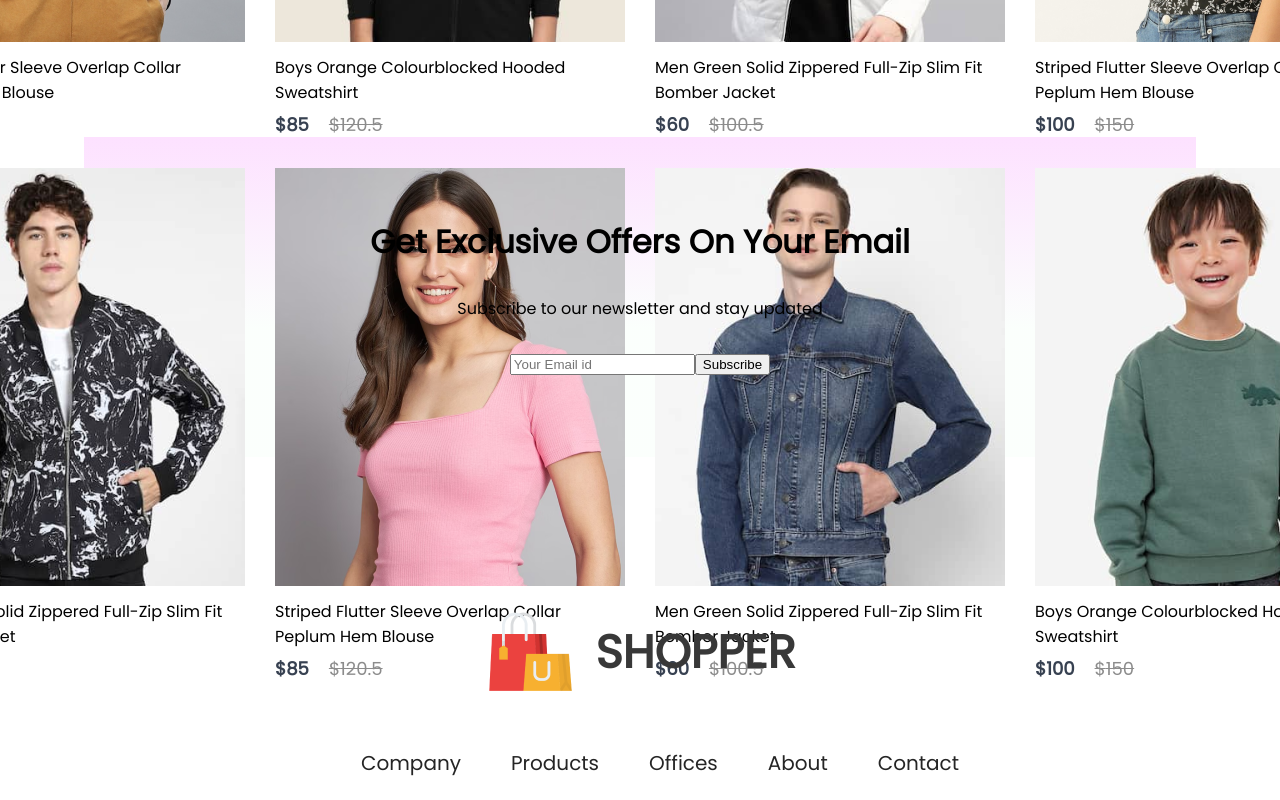
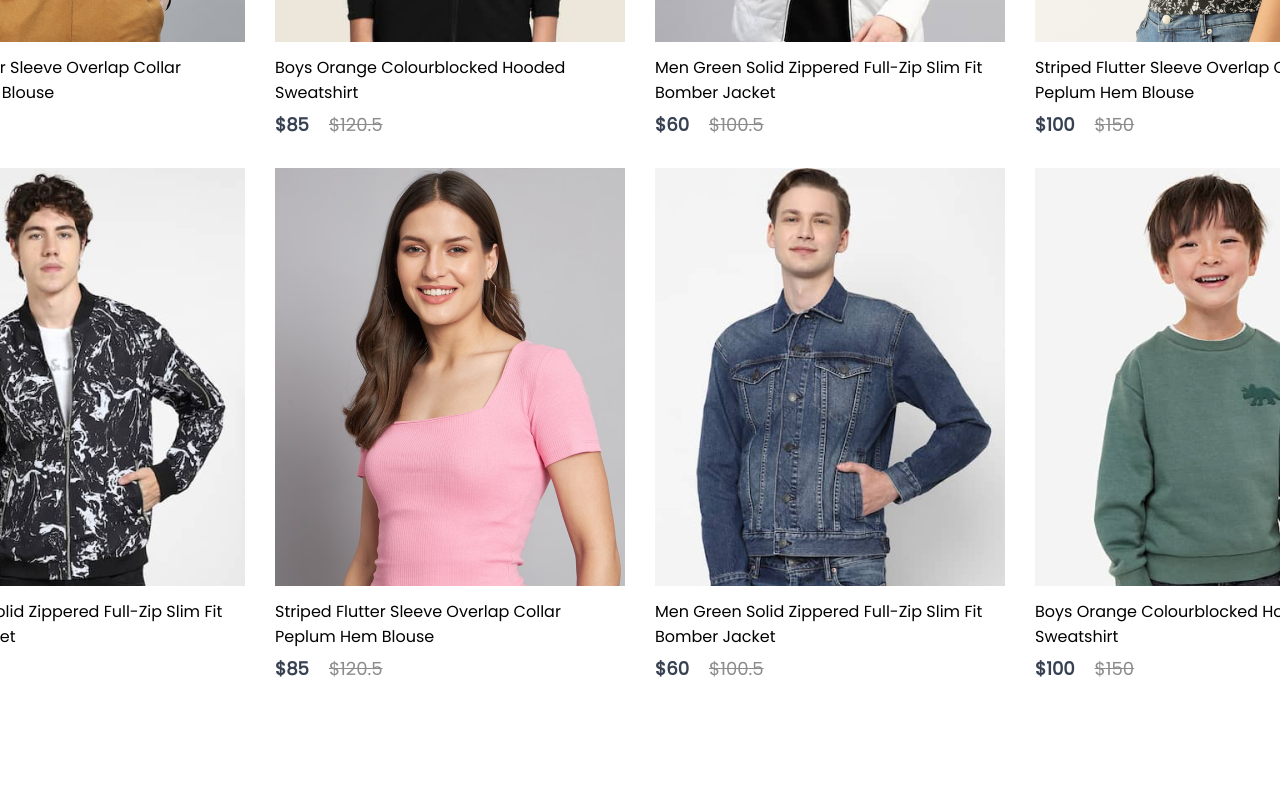
Before and after one commit to nishika678/E-Commerce, a React (Create React App) app: page / in a window 1280 px wide. Shown: the part 2740-3540 px from the top of the page. Built offline with nearby package versions, Linux system fonts and the light colour scheme.

Commit message:
Update Newsletter.css

```diff
--- a/src/components/Newsletter/Newsletter.css
+++ b/src/components/Newsletter/Newsletter.css
@@ -10,4 +10,42 @@
     margin-bottom: 150px;
     background: linear-gradient(180deg,#fde1ff 0%,#e1ffea22 60%);
     gap: 30px;
+    margin-top: 700px;
 }
+.newsletter h1{
+color:#454545;
+font-size: 55px;
+font-weight: 600;
+}
+.newsletter p{
+    color:#454545;
+    font-size: 20px;
+}
+.newsletter div{
+    display: flex;
+    align-items: center;
+    justify-content: space-between;
+    background: white;
+    width: 730px;
+    height: 70px;
+    border-radius: 80px;
+    border: 1px solid #e3e3e3;
+}
+.newsletter input{
+    width: 500px;
+    margin-left: 30px;
+    border: none;
+    outline: none;
+    color:#616161 ;
+    font-family: Poppins;
+    font-size: 16px;
+}
+.newsletter div button{
+width: 210px;
+height: 70px;
+border-radius: 80px;
+background: black;
+color: white;
+font-size: 16px;
+cursor: pointer;
+}
```
